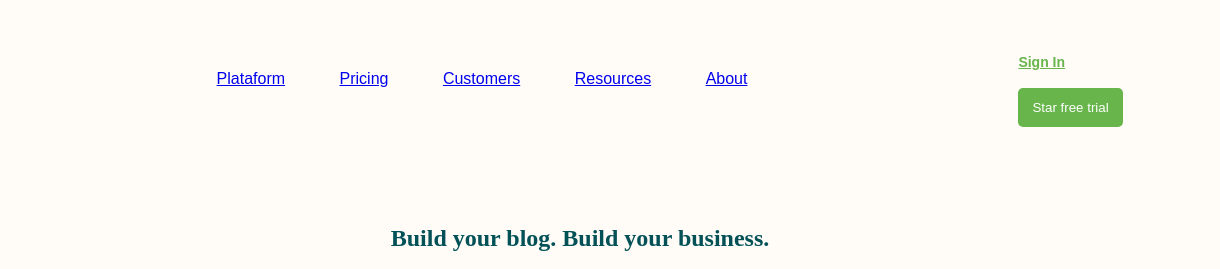
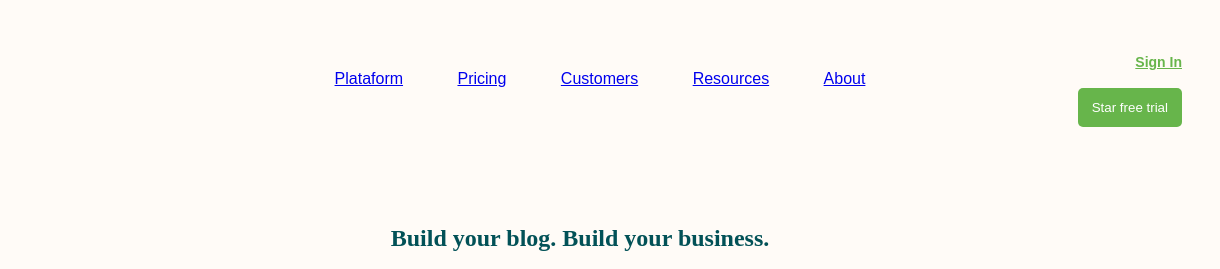
Before and after one commit to jdcarrillo123/fontend, a plain HTML site: page index.html in a window 1280 px wide. Shown: the top 269 px of the page, 60-1280 px from the left. Drawn offline with Linux system fonts and the light colour scheme.

Commit message:
centrar menu

```diff
--- a/styles.css
+++ b/styles.css
@@ -52,7 +52,7 @@ h1 {
   }
   .navbar {
     width: 70%;
-    text-align: left;
+    text-align: center;
     color: #025157;
     font-weight: 500;
    }
@@ -63,7 +63,7 @@ h1 {
   }
   .actions {
     width: 15%;
-    text-align: left;
+    text-align: right;
     font-size: 14px;
     font-weight: 600;
   }
```
